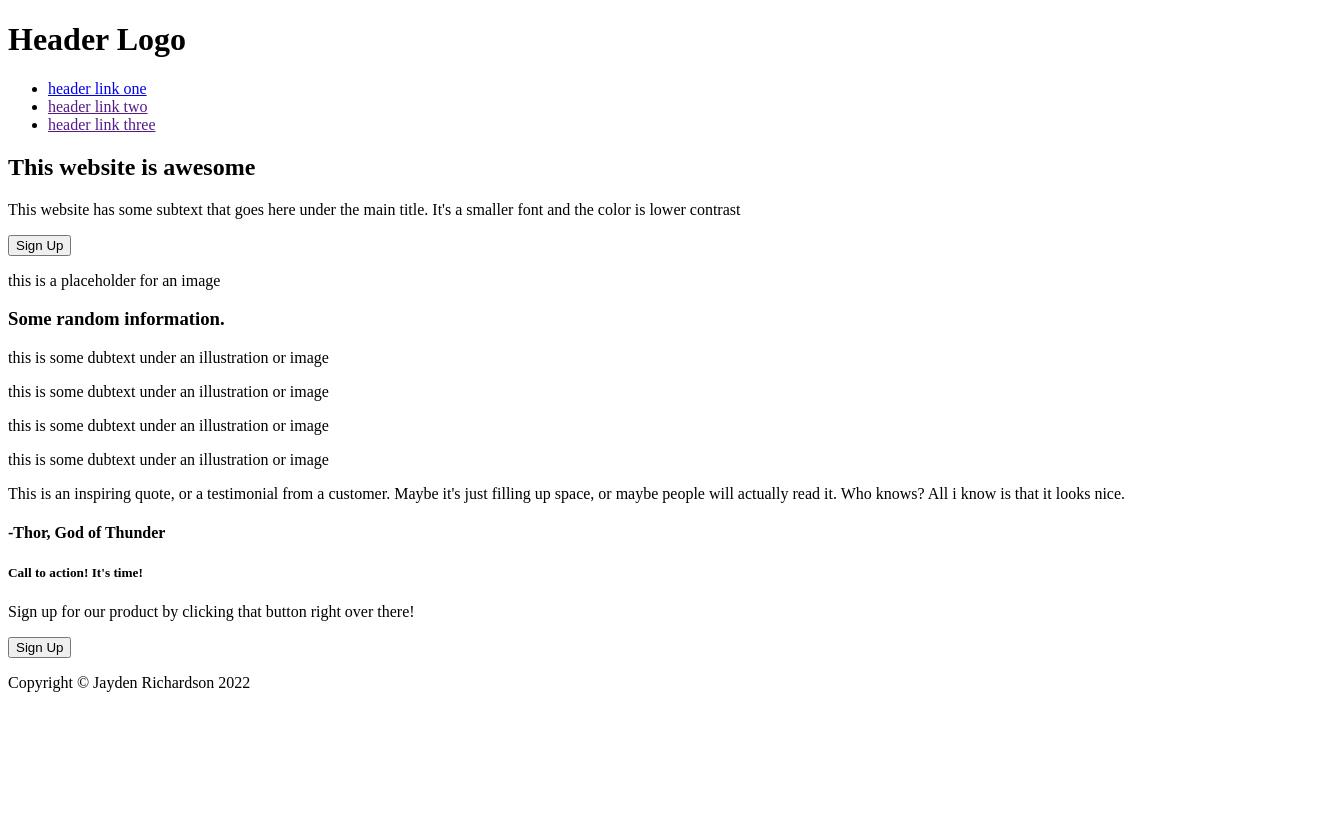
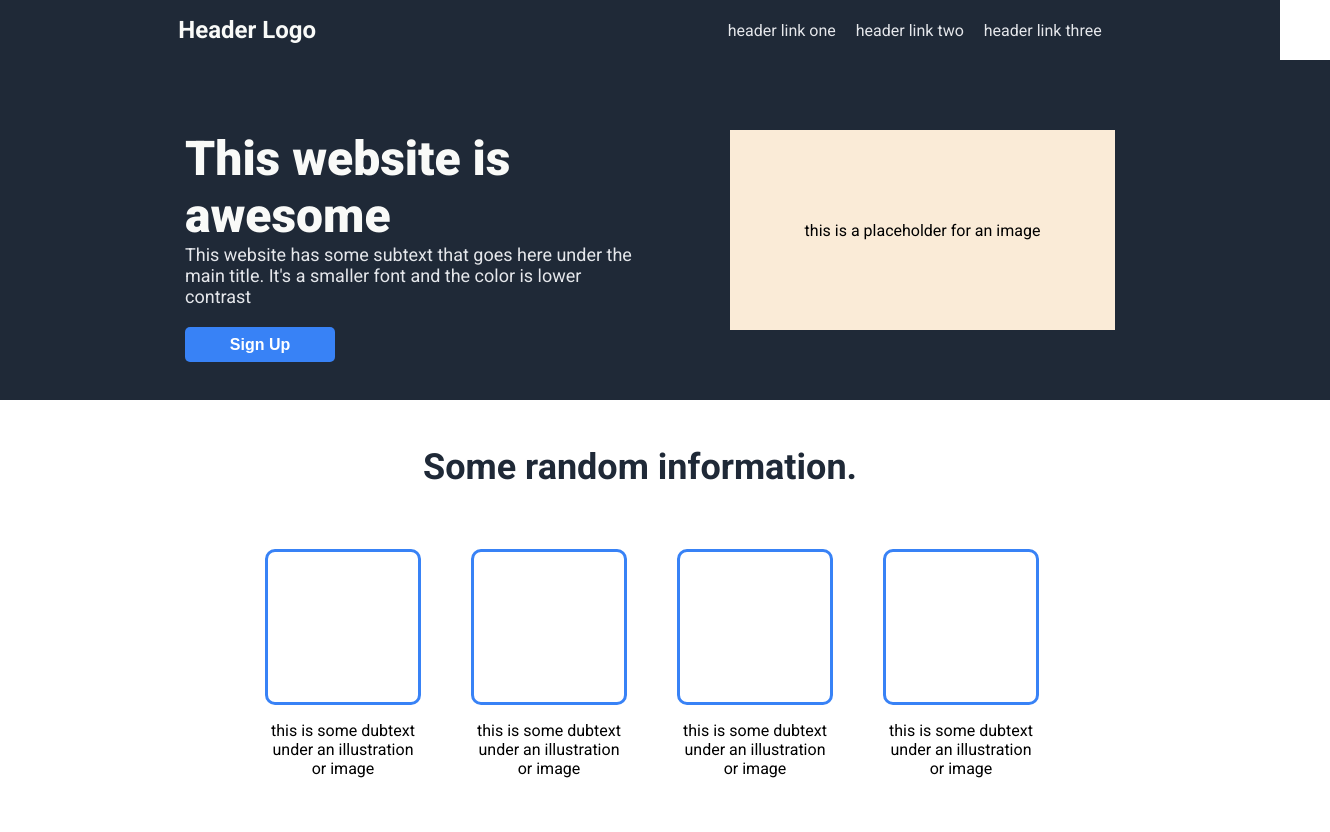
Before and after one commit to JayRichh/FounndationsLandingPage, a plain HTML site: page index.html in a window 1280 px wide. Shown: the top 832 px of the page, 1330 px wide, since content can reach past the window. Before the commit the page ends 800 px from the top, so only its background shows below. Drawn offline with Linux system fonts and the light colour scheme.

Commit message:
Finish rest of layout

```diff
--- a/index.html
+++ b/index.html
@@ -4,6 +4,10 @@
     <meta charset="UTF-8">
     <meta http-equiv="X-UA-Compatible" content="IE=edge">
     <meta name="viewport" content="width=device-width, initial-scale=1.0">
+    <link rel="preconnect" href="https://fonts.googleapis.com">
+    <link rel="preconnect" href="https://fonts.gstatic.com" crossorigin>
+    <link href="https://fonts.googleapis.com/css2?family=Roboto:ital,wght@0,400;0,700;0,900;1,300&display=swap" rel="stylesheet">
+    <link rel="stylesheet" href="style.css">
     <title>Landing Page</title>
 </head>
 <body>
@@ -11,7 +15,7 @@
         <h1>Header Logo</h1>
         <nav>
             <ul>
-                <li><a href="#signUp">header link one</a></li>
+                <li><a href="">header link one</a></li>
                 <li><a href="">header link two</a></li>
                 <li><a href="">header link three</a></li>
             </ul>
@@ -22,7 +26,7 @@
             <div class="intro">
                 <h2>This website is awesome</h2>
                 <p>This website has some subtext that goes here under the main title. It's a smaller font and the color is lower contrast</p>
-                <button class="signUpButton" type="button">Sign Up</button>
+                <button type="button">Sign Up</button>
             </div>
             <div class="signUpPhoto">
                 <p>this is a placeholder for an image</p>
@@ -30,17 +34,21 @@
         </div>
         <div class="randomInfo">
             <h3>Some random information.</h3>
-            <div class="infoPanels">
-                <div class="panelOne">
+            <div class="infoContainer">
+                <div class="panel">
+                    <div class="display"></div>
                     <p>this is some dubtext under an illustration or image</p>
                 </div>
-                <div class="panelTwo">
+                <div class="panel">
+                    <div class="display"></div>
                     <p>this is some dubtext under an illustration or image</p>
                 </div>
-                <div class="panelThree">
+                <div class="panel">
+                    <div class="display"></div>
                     <p>this is some dubtext under an illustration or image</p>
                 </div>
-                <div class="PanelFour">
+                <div class="panel">
+                    <div class="display"></div>
                     <p>this is some dubtext under an illustration or image</p>
                 </div>
             </div>
@@ -50,9 +58,13 @@
             <h4>-Thor, God of Thunder</h4>
         </div>
         <div class="action">
-            <h5>Call to action! It's time!</h5>
-            <p>Sign up for our product by clicking that button right over there!</p>
-            <button class="signUpButton" type="button">Sign Up</button>
+            <div class="actionBanner">
+                <div class="actionInfo">
+                    <h5>Call to action! It's time!</h5>
+                    <p>Sign up for our product by clicking that button right over there!</p>
+                </div>
+                <button type="button">Sign Up</button>
+            </div>
         </div>
     </main>
     <footer class="footer">
--- a/style.css
+++ b/style.css
@@ -1,109 +1,226 @@
 html {
-
+    overflow-x: hidden;
 }
 
-body {
+body,
+main {
+    margin: 0;
+    width: 100%;
+    display: flex;
+    flex-direction: column;
+    justify-content: center;
+    align-items: center;
+    font-family: 'Roboto', sans-serif;
+}
+
+/* Header */
+
+header {
+    background-color: #1F2937;
+    width: 100%;
+    display: flex;
+    justify-content: space-around;
+    align-items: center;
+}
+
+h1 {
+    font-size: 24px;
+    color: #F9FAF8;
+}
+
+nav {
+    margin-left: 15px;
+}
+
+ul {
+    display: flex;
+    gap: 20px;
+}
+
+li, a {
+    text-decoration: none;
+    color: #E5E7EB;
+    display: inline-block;
+}
+
+/* Main */
+
+/* Sign Up */
+
+button {
+    margin-top: 20px;
+    height: 35px;
+    width: 150px;
+    border: none;
+    border-radius: 5px;
+    text-align: center;
+    background-color: #3882F6;
+    color: white;
+    font-size: 16px;
+    font-weight: 900;
+}
+
+.signUp {
+    display: flex;
+    background-color: #1F2937;
+    width: 100%;
+    justify-content: center;
+    align-items: center;
+    gap: 75px;
+    padding: 50px;
+}
+
+.intro {
+    height: 200px;
+    width: 450px;
+    padding: 20px;
+}
+
+    .intro h2 {
+        font-size: 48px;
+        font-weight: 900;
+        color: #F9FAF8;
+        margin: 0;
+    }
+
+    .intro p {
+        font-size: 18px;
+        font-weight: 400;
+        color: #E5E7EB;
+        margin: 0;
+    }
+
+.signUpPhoto {
+    height: 200px;
+    width: 385px;
+    display: flex;
+    background-color: antiquewhite;
+    justify-content: center;
+    align-items: center;
+}
+
+/* Random Info */
+
+.randomInfo {
+    display: flex;
+    padding: 10px;
+    flex-direction: column;
+    justify-content: center;
+    align-items: center;
+    margin-bottom: 100px;
+}
+
+    .randomInfo h3 {
+        font-size: 36px;
+        font-weight: 700;
+        color: #1F2937;
+    }
+
+    .randomInfo p {
+        text-align: center;
+    }
+
+.infoContainer {
+    display: flex;
+    justify-content: space-around;
+    align-items: center;
+    width: 80%;
+}
+
+.panel {
+    display: flex;
+    flex-direction: column;
+    justify-content: center;
+    align-items: center;
+    max-width: 200px;
+    padding: 25px;
+}
+
+.display {
+    width: 150px;
+    height: 150px;
+    border: 3px solid #3882F6;
+    border-radius: 10px;
+}
+
+/* Quote */
+
+.quote {
+    width: 100%;
+    background-color: #E5E7EB;
+    display: flex;
+    flex-direction: column;
+    justify-content: center;
+    align-items: center;
+    text-align: start;
+}
+
+.quote p,
+.quote h4 {
+    width: 775px;
+}
+
+    .quote p {
+        font-size: 36px;
+        font-style: italic;
+        color: #1F2937;
+        margin: 75px auto 0;
+    }
+
+    .quote h4 {
+        font-weight: 700;
+        text-align: end;
+        margin: 0 auto 75px;
+    }
+
+/* Action */
+
+.action {
+    width: 100%;
+    height: auto;
     display: flex;
     justify-content: center;
     align-items: center;
 }
 
-
-/* Header */
-
-header {
-
+.actionBanner {
+    margin: 75px;
+    display: flex;
+    background-color: #3882F6;
+    justify-content: center;
+    align-items: center;
+    border-radius: 10px;
 }
 
-h1 {
-
+.actionInfo {
+    margin: 50px 40px 50px 110px;
 }
 
-nav {
+    .actionInfo p,
+    .actionInfo h5 {
+        color: #E5E7EB;
+        margin: 0;
+    }
 
-}
+    .actionBanner button {
+        margin: 50px 110px 50px 40px;
+        border: 2px solid #E5E7EB;
+    }
 
-nav ul {
+    .actionInfo h5 {
+        font-size: larger;
+        font-weight: 700;
+    }
 
-}
-
-
-/* Main */
-
-/* Sign Up */
-
-.signUp {
-
-}
-
-.intro {
-
-}
-
-.signUpBotton {
-
-}
-
-.signUpPhoto {
-
-}
-
-/* Random Info */
-
-.randomInfo {
-
-}
-
-.randomInfo p {
-
-}
-
-.infoPanels {
-
-}
-
-.panelOne {
-
-}
-
-.panelTwo {
-
-}
-
-.panelThree {
-
-}
-
-.panelFour {
-
-}
-
-/* Quote */
-
-.quote {
-
-}
-
-.quote p {
-
-}
-
-.quote h4 {
-
-}
-
-/* Action */
-
-.action {
-
-}
-
-.action h5 {
-
-}
+    .actionInfo p {
+    }
 
 /* Footer */
 
-.footer {
-
+footer {
+    width: 100%;
+    text-align: center;
+    background-color: #1F2937;
+    color: #E5E7EB;
+    padding: 10px;
 }
```
